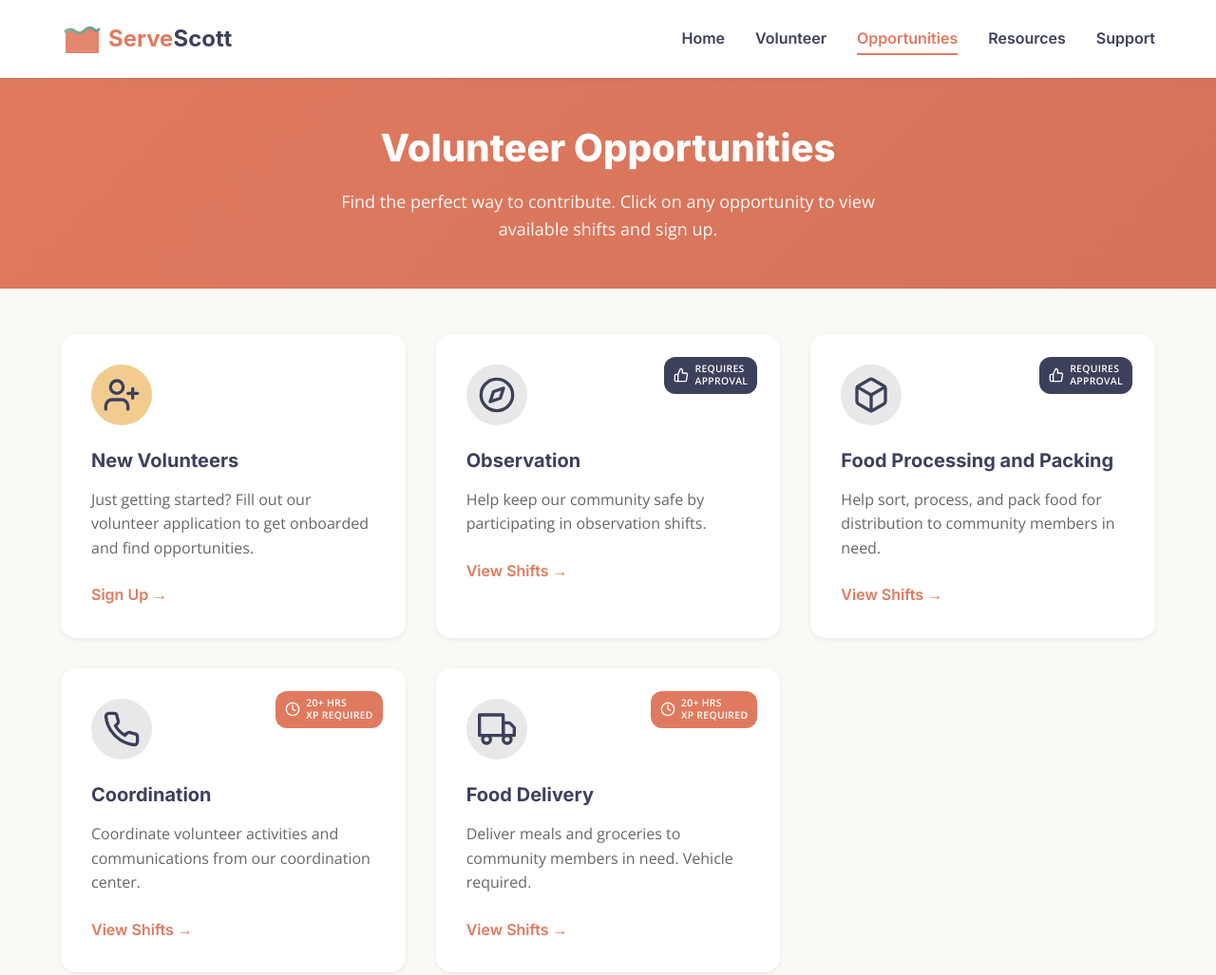
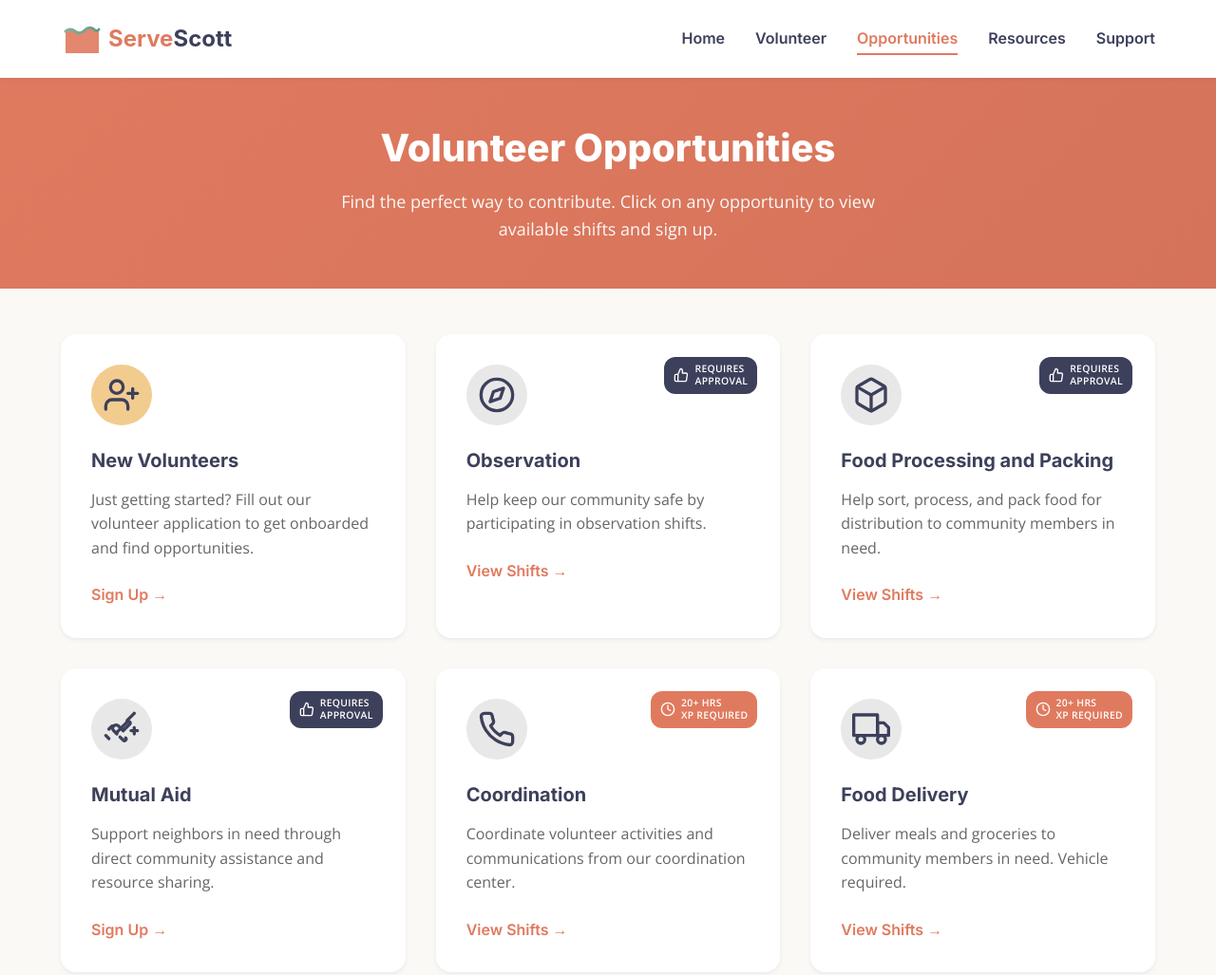
Before and after one commit to lghngmn003/rooibos, a plain HTML site: page opportunities.html in a window 1280 px wide. Shown: the top 1027 px of the page at 95% size. Drawn offline with nearby package versions, Linux system fonts and the light colour scheme.

Commit message:
Add Mutual Aid opportunity card with Requires Approval badge
Co-Authored-By: Claude Sonnet 4.6 <noreply@anthropic.com>

```diff
--- a/opportunities.html
+++ b/opportunities.html
@@ -92,6 +92,30 @@
                         <span class="card-link">View Shifts <span aria-hidden="true">→</span></span>
                     </a>
 
+                    <a href="https://docs.google.com/forms/d/e/1FAIpQLSfVgDBrDnTVwuEjBGplAHg0x_yjA1gzZtY8NUB2w1EMTaWQMQ/viewform?usp=publish-editor" target="_blank" rel="noopener noreferrer" class="opportunity-card restricted">
+                        <span class="restricted-badge">
+                            <svg xmlns="http://www.w3.org/2000/svg" viewBox="0 0 24 24" fill="none" stroke="currentColor" stroke-width="2" stroke-linecap="round" stroke-linejoin="round">
+                                <path d="M14 9V5a3 3 0 0 0-3-3l-4 9v11h11.28a2 2 0 0 0 2-1.7l1.38-9a2 2 0 0 0-2-2.3zM7 22H4a2 2 0 0 1-2-2v-7a2 2 0 0 1 2-2h3"></path>
+                            </svg>
+                            Requires<br>Approval
+                        </span>
+                        <div class="card-icon">
+                            <svg xmlns="http://www.w3.org/2000/svg" width="40" height="40" viewBox="0 0 24 24" fill="none" stroke="currentColor" stroke-width="2" stroke-linecap="round" stroke-linejoin="round">
+                                <path d="m11 17 2 2a1 1 0 1 0 1.5-1.5"></path>
+                                <path d="m13 13 4.15-4.15a1 1 0 0 0-1.06-1.63A1 1 0 0 0 15 8L9 14"></path>
+                                <path d="m13 13-3-3a2 2 0 0 0-3 3l2 2"></path>
+                                <path d="m2 16 2 2"></path>
+                                <path d="M15.5 6.5 20 2"></path>
+                                <path d="M22 13h-4"></path>
+                                <path d="M20 11v4"></path>
+                                <path d="m4 12 2-2"></path>
+                            </svg>
+                        </div>
+                        <h3>Mutual Aid</h3>
+                        <p>Support neighbors in need through direct community assistance and resource sharing.</p>
+                        <span class="card-link">Sign Up <span aria-hidden="true">→</span></span>
+                    </a>
+
                     <!-- Experience required opportunities -->
                     <a href="https://app.unison.io/directories/4OSVJavuctii7s3zhpHT83" target="_blank" rel="noopener noreferrer" class="opportunity-card restricted">
                         <span class="restricted-badge experience">
```
